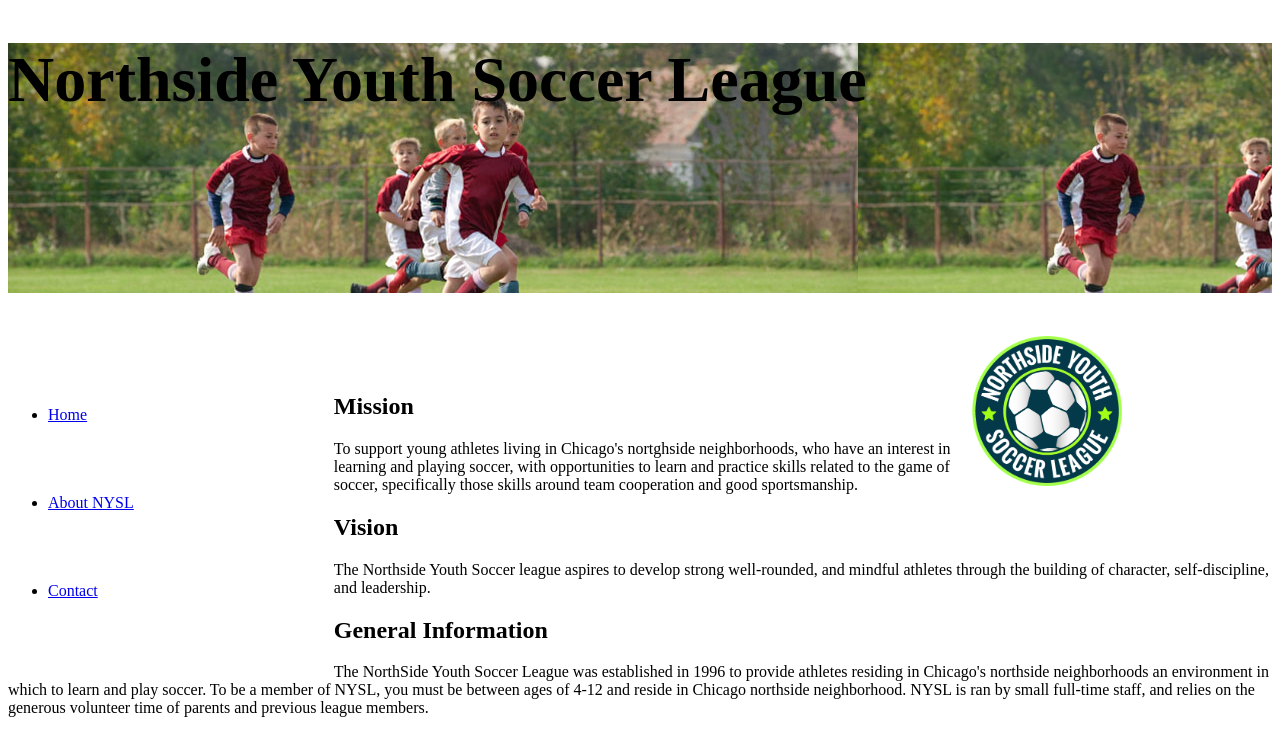
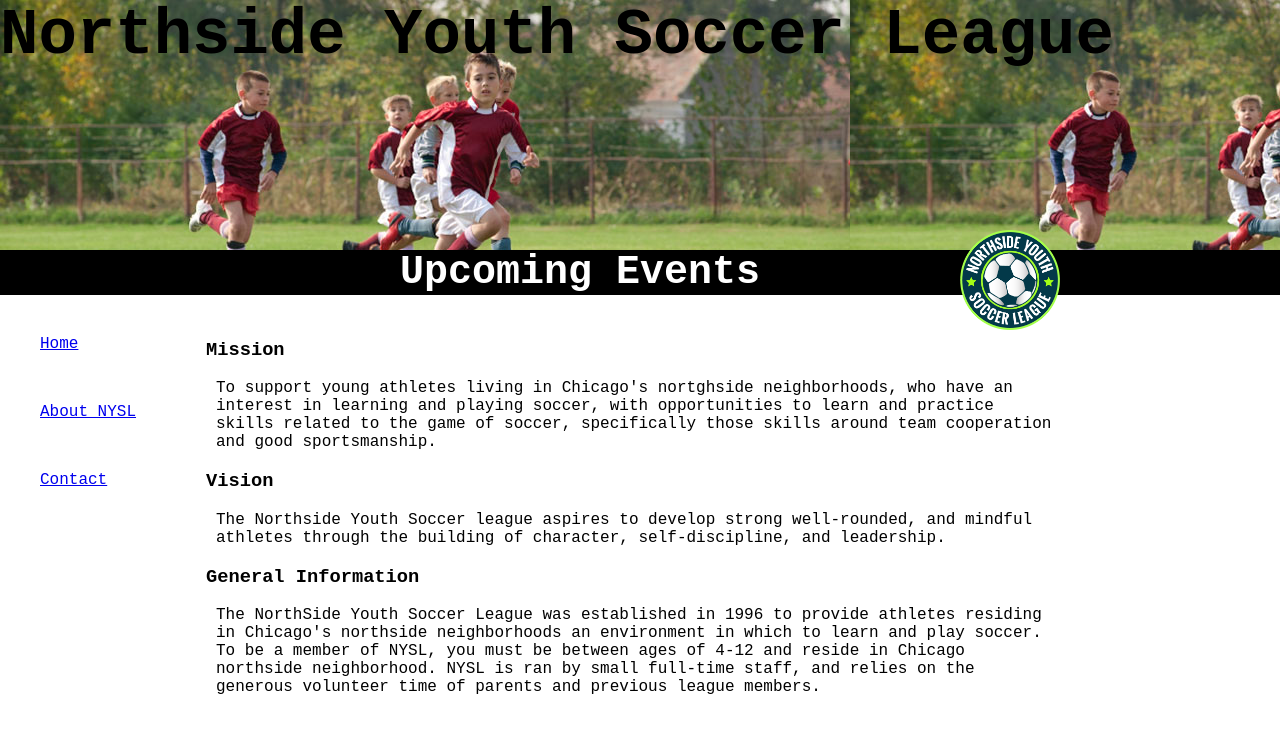
Before and after one commit to hcignacio/nysl-website, a plain HTML site: page about-nysl.html in a window 1280 px wide. Drawn offline with Linux system fonts and the light colour scheme.

Commit message:
design 1 - 2

```diff
--- a/about-nysl.html
+++ b/about-nysl.html
@@ -14,8 +14,15 @@
         <h1>
             Northside Youth Soccer League
         </h1>
-        <img src="./images/nysl_logo.png" alt="Logo">
-    </header>
+
+        <div class="banner">
+            <h2 id="title-page">
+                Upcoming Events
+            </h2>
+            <div>
+                <img src="./images/nysl_logo.png" alt="Logo" id="logo">
+            </div>
+        </div>
 
         <nav>
             <ul>
@@ -31,19 +38,14 @@
             </ul>
         </nav>
 
+    </header>
+
     <div>
-        <!--
-        <aside>
-            <img src="./images/soccer_image2.jpg" alt="Image 2">
-        </aside>
-        -->
-
         <article>
-
             <section>
-                <h2>
+                <h3>
                     Mission
-                </h2>
+                </h3>
                 <p>
                     To support young athletes living in Chicago's nortghside neighborhoods, who have an interest in learning
                     and playing soccer, with opportunities to learn and practice skills related to the game of soccer,
@@ -52,9 +54,9 @@
             </section>
 
             <section>
-                <h2>
+                <h3>
                     Vision
-                </h2>
+                </h3>
                 <p>
                     The Northside Youth Soccer league aspires to develop strong well-rounded, and mindful athletes through the building
                     of character, self-discipline, and leadership.
@@ -62,9 +64,9 @@
             </section>
 
             <section>
-                <h2>
+                <h3>
                     General Information
-                </h2>
+                </h3>
                 <p>
                     The NorthSide Youth Soccer League was established in 1996 to provide athletes residing in Chicago's northside
                     neighborhoods an environment in which to learn and play soccer. To be a member of NYSL, you must be between ages
@@ -74,7 +76,6 @@
             </section>
         </article>
     </div>
-
 </body>
 
 </html>
--- a/styles/nysl_1.css
+++ b/styles/nysl_1.css
@@ -1,3 +1,8 @@
+body {
+    font-family: 'Courier New', Courier, monospace;
+    margin: 0px;
+}
+
 header {
     background-image: url(../images/design1_image1.jpg);
 }
@@ -5,30 +10,52 @@ header {
 header h1 {
     font-size: 4rem;
     height: 250px;
+    margin: 0px;
 }
 
-header img {
-    float: right;
-    height: 150px;
-    margin-right: 150px;
-    display: block;
+header div img {
+    height: 100px;
+    position: absolute;
+    top: 230px;
 }
 
 body nav {
     float: left;
+    height: auto;
+}
+
+nav ul {
+    list-style-type: none;
 }
 
 nav ul li {
-    margin: 70px 200px 70px 0px;
+    margin: 40px 70px 50px 0px;
 }
 
-header h2 {
-    font-size: 3rem;
-    text-align: center;
+.banner {
+    height: auto;
+}
+
+header div {
     background-color: black;
+    display: flex;
+    flex-direction: row;
+}
+
+#title-page {
+    font-size: 2.5rem;
     color: white;
+    margin: 0px;
+    margin-left: 400px;
+    margin-right: 200px;
 }
 
 article {
-    margin-top: 100px;
+    float: left;
+    margin: 25px 0px 50px 0px;
+    width: 850px;
 }
+
+article p {
+    margin-left: 10px;
+}
```
Also changed, not shown: contact-nysl.html (+10 -7 lines), index.html (+8 -10 lines). Lines whose indentation alone changed are shown as unchanged.
